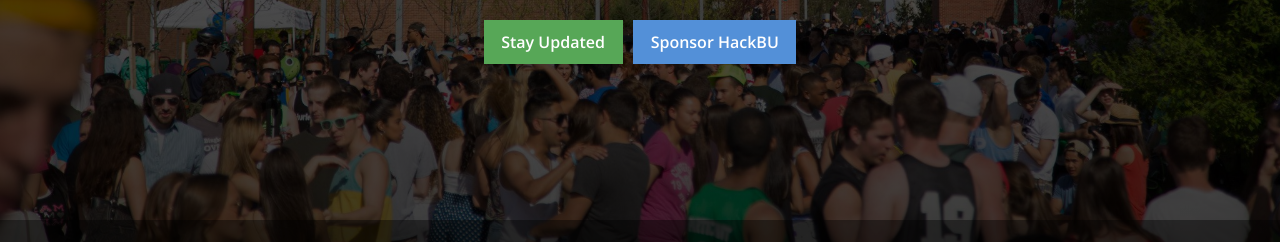
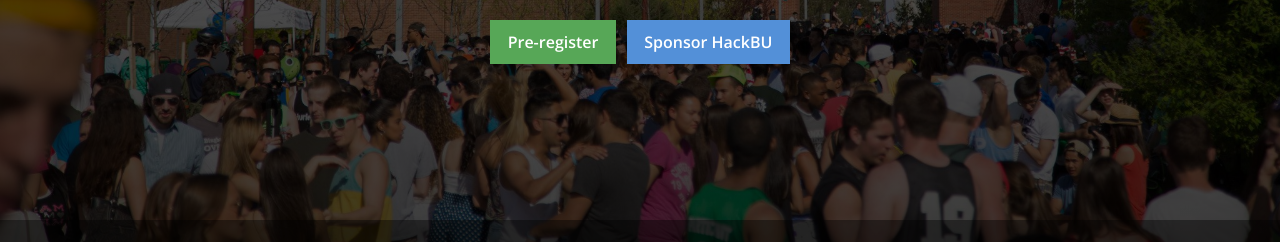
Before and after one commit to hackbinghamton/2014, a website: page index.html in a window 1280 px wide. Shown: the part 558-802 px from the top of the page. Drawn offline with nearby package versions, Linux system fonts and the light colour scheme.

Commit message:
changed registration text

```diff
--- a/index.html
+++ b/index.html
@@ -26,7 +26,7 @@
 				<h1 class="header-title">HackBU Hackathon</h1>
 				<p class="header-deck">Binghamton University</p>
 
-				<a href="http://eepurl.com/QyfAD" class="button button-green" title="Receive email updates">Stay Updated</a>
+				<a href="http://eepurl.com/QyfAD" class="button button-green" title="Receive email updates">Pre-register</a>
 				<a href="pdf/SponsorshipPacket.pdf" class="button button-blue">Sponsor HackBU</a>
 			</div>
 		</header>
```
